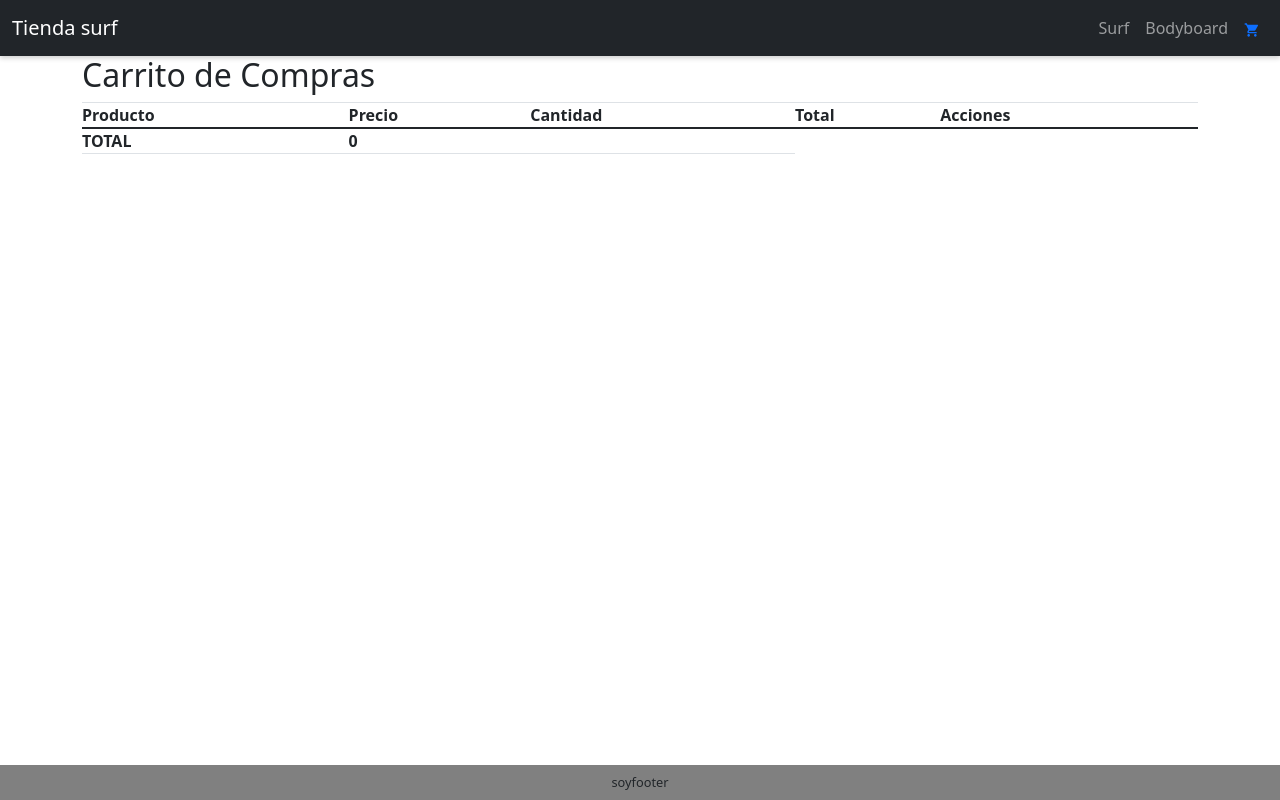
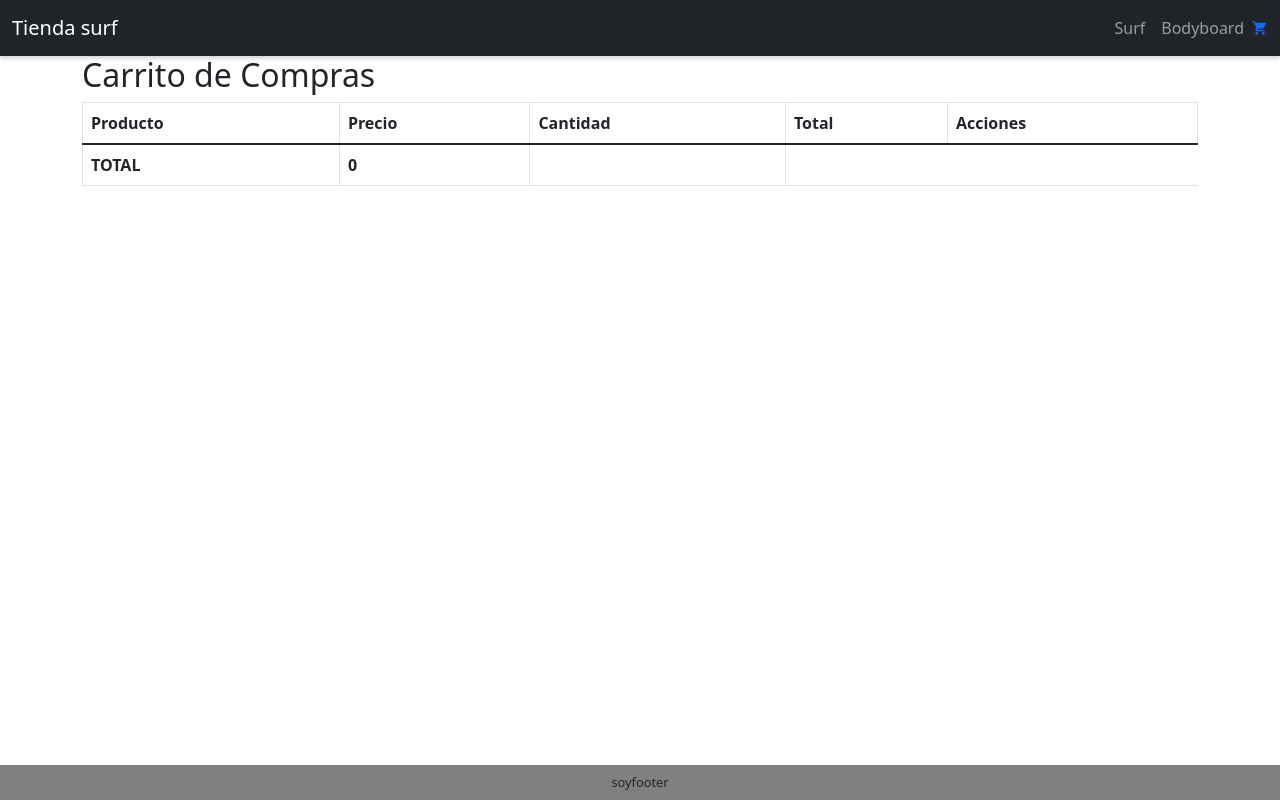
Before and after one commit to juanfedileo/proyecto-coder, a React (Create React App) app: page /carrito in a window 1280 px wide. Built offline with nearby package versions, Linux system fonts and the light colour scheme.

Commit message:
desafio 7 correcion

```diff
--- a/src/App.js
+++ b/src/App.js
@@ -5,26 +5,26 @@ import ItemDetailContainer from './components/ItemDetailContainer';
 import { BrowserRouter, Route, Routes } from 'react-router-dom';
 import { ToastContainer } from 'react-toastify'
 import CartContext from './components/CartContext'
+import CartProvider from './components/CartContext'
 import Cart from './components/Cart';
 
 function App() {
     return (
-        <CartContext>
+        <CartProvider>
         <BrowserRouter>
-            <NavBar />
-
+            <NavBar/>
             <section id="centro">
             <Routes>
                 <Route path="/" element={<Main nombre="Juan" apellido="Di Leo"/>}/>
                 <Route path="/categoria/:categoryId" element={<Main nombre="Juan" apellido="Di Leo"/>}/>
                 <Route path="/item/:itemId" element={<ItemDetailContainer/>} />
-                <Route path="/carrito" element={<Cart />}/>
+                <Route path="/carrito" element={<Cart/>}/>
             </Routes>
             </section>
             <Footer/>
             <ToastContainer position="bottom-right" />
         </BrowserRouter>
-        </CartContext>
+        </CartProvider>
     );
 }
 
--- a/src/components/Cart.js
+++ b/src/components/Cart.js
@@ -2,17 +2,19 @@ import React from 'react'
 import { useContext } from 'react'
 import { Link } from 'react-router-dom'
 import { CartContext } from './CartContext'
-import { Table, Button } from 'react-bootstrap'
+import { Table } from 'react-bootstrap'
 
 const Cart = () => {
 
     let total = 0;
     const {cartItems, removeItem} = useContext(CartContext);
+    console.log(cartItems);
 
   return (
     <div className='container carrito'>
         <h2>Carrito de Compras</h2>
         <Table striped bordered hover>
+        <thead>
             <tr>
                 <th>Producto</th>
                 <th>Precio</th>
@@ -20,6 +22,8 @@ const Cart = () => {
                 <th>Total</th>
                 <th>Acciones</th>
             </tr>
+        </thead>
+        <tbody>
             {cartItems.map((p) => {
                 total += p.price * p.cant;
                 return (
@@ -38,11 +42,14 @@ const Cart = () => {
                     </tr>
                 )
                 })}
+        </tbody>
+        <tfoot>
             <tr>
                 <th>TOTAL</th>
                 <th>{total}</th>
                 <th></th>
             </tr>
+        </tfoot>
         </Table>
     </div>
   )
--- a/src/components/ItemDetail.js
+++ b/src/components/ItemDetail.js
@@ -1,4 +1,5 @@
-import React, { useState } from 'react'
+import React, { useState ,useContext} from 'react'
+import { CartContext } from './CartContext';
 import {Link} from 'react-router-dom'
 import ItemCount from './ItemCount';
 import { Card } from 'react-bootstrap';
@@ -9,8 +10,12 @@ const ItemDetail = (props) => {
   const [stock,setStock] = useState(props.product.stock)
 
   const [ cant, setCant ] = useState(0)
+
+  const { categories, addItem } = useContext(CartContext)
+
   const onAdd = (quantityToAdd) => {
     setCant(quantityToAdd)
+    addItem(props.product, quantityToAdd)
     if (props.stock - quantityToAdd >=0)
         props.setStock(props.stock - quantityToAdd)
     // addItem(props.product, quantityToAdd)
--- a/src/components/NavBar.js
+++ b/src/components/NavBar.js
@@ -13,7 +13,9 @@ function Menu(){
       <Nav className="me-auto">
         <Nav.Link as={NavLink} to="/categoria/Surf">Surf</Nav.Link>
         <Nav.Link as={NavLink} to="/categoria/Bodyboard">Bodyboard</Nav.Link>
-        <Nav.Link as={NavLink} to="/carrito"><CartWidget/></Nav.Link>
+        <div id="carrito">
+        <CartWidget/>
+        </div>
       </Nav>
       </div>
       </Container>
--- a/src/styles.scss
+++ b/src/styles.scss
@@ -50,3 +50,6 @@ footer {
 #centro{
     flex-grow: 1;
 }
+#carrito{
+    padding-top: 6px;
+}
```
